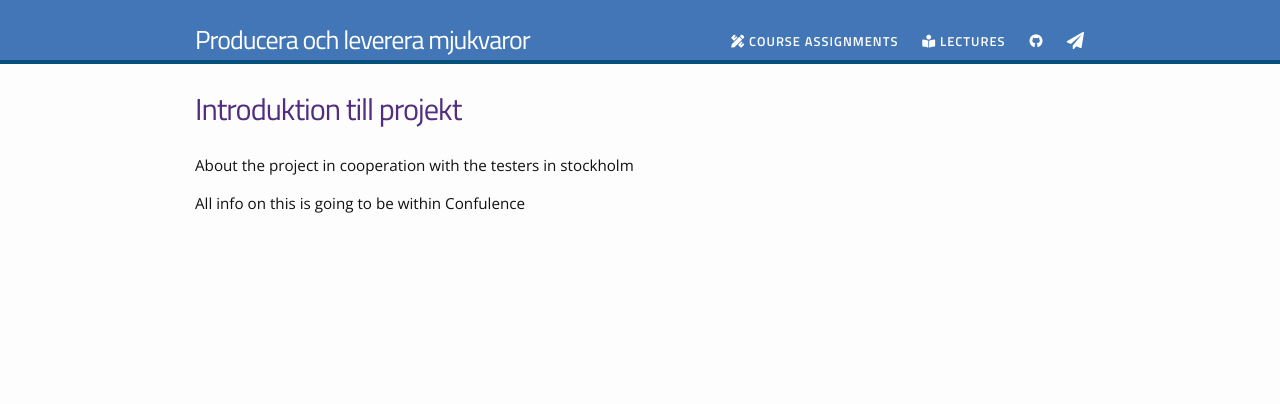
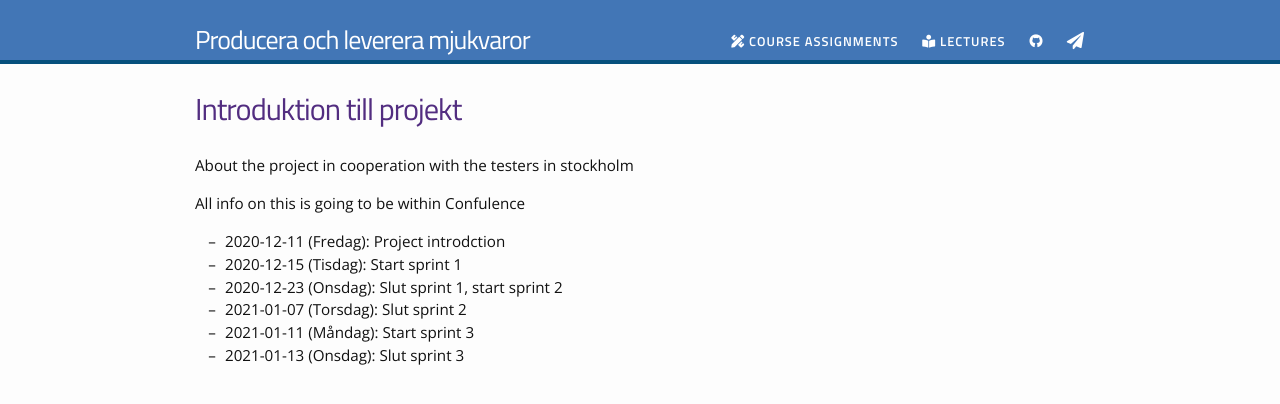
Before and after one commit to PGBSNH19/course-producera-leverera, a Jekyll site: the page built from lectures/project.md, in a window 1280 px wide. Shown: the top 404 px of the page. Built offline with Jekyll 4.4.1, drawn with Linux system fonts in a browser that asks for light colours; nearby versions of some CDN libraries.

Commit message:
Project dates

```diff
--- a/_data/lectures.yml
+++ b/_data/lectures.yml
@@ -67,8 +67,8 @@
     description: "Daily standup 2020-12-14"
   - day : 2020-12-15
     lecture: "Sprint start"
-    number: "A1"
-    slug: standup
+    number: "P2"
+    slug: project
     start-time: "08:30"
     end-time: "11:00"
     length: 150
--- a/lectures/project.md
+++ b/lectures/project.md
@@ -7,3 +7,10 @@ permalink: /lectures/project
 About the project in cooperation with the testers in stockholm
 
 All info on this is going to be within Confulence
+
+* 2020-12-11 (Fredag): Project introdction
+* 2020-12-15 (Tisdag): Start sprint 1
+* 2020-12-23 (Onsdag): Slut sprint 1, start sprint 2
+* 2021-01-07 (Torsdag): Slut sprint 2
+* 2021-01-11 (Måndag): Start sprint 3
+* 2021-01-13 (Onsdag): Slut sprint 3
```
